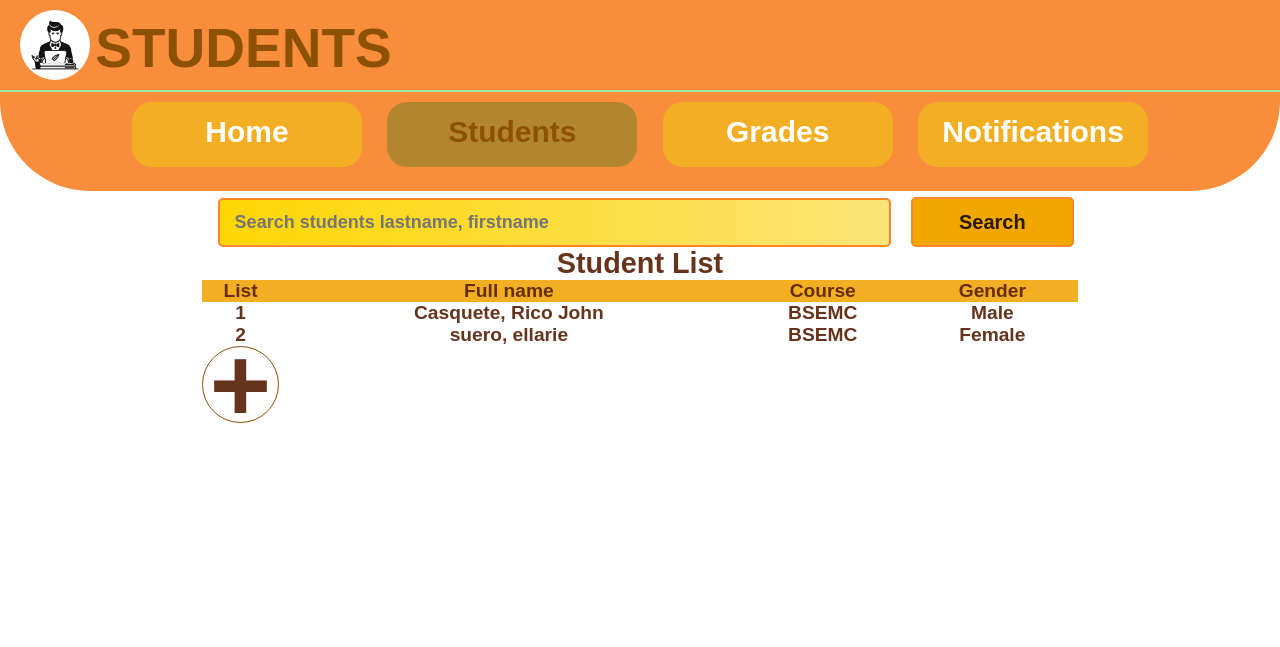
After one commit to rakehoe/imdb, a PHP site: page /Hometabs/studentStats.php in a window 1280 px wide. The commit adds this page. Shown: the top 647 px of the page. Run offline with PHP 8.4, Linux system fonts and the light colour scheme; a user stored in the database is signed in; data comes from the database, SQL or seed files in the repository.

Commit message:
New day new update

```diff
--- a/DBconnect.php
+++ b/DBconnect.php
@@ -84,7 +84,6 @@ if (isset($_POST['login_user'])) {
   }
 }
 
-
 $SLastName = "";
 $SFirstName = "";
 $Course = "";
@@ -110,7 +109,6 @@ if (isset($_POST['reg_students'])) {
 
   // Finally, register user if there are no errors in the form
   if (count($errors) == 0) {
-
   	$query = "INSERT INTO students (Course, LastName, FirstName, Gender,YearLevel)  VALUES('$Course', '$SLastName', '$SFirstName', '$Gender','$YearLevel')";
   	mysqli_query($DataBase, $query);
   	$_SESSION['success'] = "Added a students successfully";
@@ -118,5 +116,60 @@ if (isset($_POST['reg_students'])) {
   }
 }
 
+// Initialize $Filter with an empty string or a default value
+$Filter = [
+  'Course' => '',
+  'Year' => '',
+];$defaults = [
+  'Course' => '',
+  'Year' => '',
+];
+
+// Check if the form has been submitted and the filter is set
+  foreach ($Filter as $key => $value) {
+    if (isset($_POST[$key])) {
+      $Filter[$key] = $_POST[$key];
+    }
+  }
+
+// Function to check and set the selected attribute
+function FILTER($Value, $SValue) {
+  return $Value == $SValue? 'selected' : '';
+}
+
+if (isset($_POST['reset'])) {
+  // Reset the values
+  $Filter = $defaults;
+}
+
+
+//Searching for students
+$search = "";
+if (isset($_POST['Search'])){
+  // receive all input values from the form
+  $search = mysqli_real_escape_string($DataBase, $_POST['Search']);
+
+  $sql = "SELECT * FROM students";
+  $result = $DataBase -> query($sql);
+        if ($result==$search){
+          echo "
+          <tr>
+          <td>".$a++."</td>
+          <td>".$row['LastName'].", ".$row['FirstName']."</td>
+          <td>".$row['Course']."</td>
+          <td>".$row['Gender']."</td>
+          </tr>
+          ";
+
+        }
+  if ($result -> num_rows > 0){
+      while ($row = $result -> fetch_assoc()){
+      }
+  }
+
+
+}
+ini_set('display_errors', 1);
+error_reporting(E_ALL);
 
 ?>
--- a/Hometabs/homestyle.css
+++ b/Hometabs/homestyle.css
@@ -1,7 +1,10 @@
 * {
   margin: 0px;
   padding: 0px;
-  color: #143435;
+  color: #572006e8;
+  font-family: "Poppins", sans-serif;
+  font-weight: 800;
+  font-style: normal;
 }
 
 body {
@@ -9,9 +12,10 @@ body {
   width: auto;
   font-size: 120%;
   font-family: axiforma;
+  flex-direction: row;
   font-weight: 500;
+}
 
-}
 
 #links {
   color: aquamarine;
@@ -55,8 +59,103 @@ h1{
   font-size: 55px;
   font-family: "Paytone One", sans-serif;
   font-weight: 900;
-  /* line-height: 70px; */
   vertical-align: 45%;
+}
+
+#add-icon{
+  margin: auto;
+  width: 75px;
+  line-height: 75px;
+  vertical-align: 20%;
+  text-align:center;
+  border-radius:50%;
+  font-size:70px;
+  border: 1px solid #8D5103;
+  background: white;
+}
+
+form,
+.content {
+  position: relative;
+  width: 70vw;
+  margin: auto auto 20px auto;
+  padding: 1px 20px 200px 20px;
+  border-radius: 0px 0px 10px 10px;
+}
+
+.input-group {
+  margin: 20px auto 0px 0px;
+}
+
+.input-group label {
+  display: block;
+  text-align: left;
+  margin: 3px;
+}
+
+.input-group input {
+  margin: auto;
+  vertical-align: 50%;
+  color: rgb(0, 0, 0);
+  height: 45px;
+  width: 95%;
+  font-size: 18px;
+  border-radius: 5px;
+
+  background-image: linear-gradient(90deg, #FFD603, #FAE579);
+  border: 2px solid #FF8627;
+}
+
+input[type = "text"]::placeholder{
+  padding-left: 15px;
+}
+
+.btn {
+  display: block;
+  height: 50px;
+  width: 95%;
+  font-size: 20px;
+  text-align: center;
+  color: #291802;
+  border: 2px solid #FF8627;
+  background: #F0A800;
+  border-radius: 5px;
+  margin:auto;
+}
+.btn:hover{
+  background: #f0a80017;
+  border: 2px solid #F0A800;
+  color: rgb(39, 15, 0);
+}
+select{
+  display: block;
+  height: 50px;
+  width: 95%;
+  font-size: 20px;
+  text-align: center;
+  color: #291802;
+  border: 2px solid #FF8627;
+  background-image: linear-gradient(90deg, #FFD603, #FAE579);
+  border-radius: 5px;
+  margin:auto;
+}
+
+
+table{
+  width: 100%;
+  margin-left: auto;
+  margin-right: auto;
+  border-spacing: 0px;
+  text-align: center;
+  padding: 5px 10px;
+}
+table .list{
+  margin-left: auto;
+  margin-right: auto;
+}
+
+th{
+  background: #F3AF24;
 }
 
 
@@ -100,6 +199,8 @@ h1{
   border-radius: 20px;
 }
 
+
+
 .tabs:hover {
   background: #b1862f;
 
--- /dev/null
+++ b/Hometabs/studentStats.php
@@ -0,0 +1,95 @@
+<?php include('..//DBconnect.php')?>
+<?php
+  if (!isset($_SESSION['Username'])) {
+  	$_SESSION['msg'] = "You must log in first";
+  	header('location: ../login.php');
+  }
+  if (isset($_GET['logout'])) {
+  	session_destroy();
+  	unset($_SESSION['Username']);
+  	header("location: ../login.php");
+  }
+?>
+<!DOCTYPE html>
+<html>
+
+<head>
+    <meta charset="utf-8">
+    <meta name="viewport" content="width=device-width, initial-scale=1">
+    <title>Student List</title>
+
+    <link rel="stylesheet" href="homestyle.css">
+</head>
+
+<body>
+    <header>
+        <div class="header">
+            <div class="title">
+                <img src="../img/Logo.png" width="70" height="70" usemap="#workmap" style="background: #ffffff;">
+                <map name="workmap">
+                    <area shape="rect" coords="0, 0,70, 70" href="home.php" alt="Logo">
+                </map>
+                <h1>STUDENTS</h1>
+                <br>
+            </div>
+            <a class="tabs" href="home.php">Home</a>
+            <a class="tabs" id="active" href="student.php">Students</a>
+            <a class="tabs" href="grades.php">Grades</a>
+            <a class="tabs" href="notifications.php">Notifications</a>
+            <br>
+        </div>
+    </header>
+<form >
+        <table>
+            <tr class="input-group">
+                <form action="student.php" method="post">
+                    <td colspan='3'>
+                        <div><input type="text" placeholder="Search students lastname, firstname"></div>
+                    </td>
+                    <td class="input-group">
+                        <div id="signup">
+                            <button type="submit" class="btn" name="Search">Search</button>
+                        </div>
+                    </td>
+
+                </form>
+            </tr>
+        <tr><td colspan='4'><h2>Student List</h2></td></tr>
+        <tr>
+        <th style="width=10%">List</th>
+        <th style="width=50%">Full name</th>
+        <th>Course</th>
+        <th>Gender</th>
+        </tr>
+
+            <?php
+    $sql = "SELECT * FROM students";
+    $result = $DataBase -> query($sql);
+    if ($result -> num_rows > 0){
+        $a = 1;
+        while ($row = $result -> fetch_assoc()){
+            echo "
+            <tr>
+            <td>".$a++."</td>
+            <td>".$row['LastName'].", ".$row['FirstName']."</td>
+            <td>".$row['Course']."</td>
+            <td>".$row['Gender']."</td>
+            </tr>
+            ";
+        }
+    }else{
+        echo"
+        <tr>
+        <td>You dont have any students yet considering registering them</td>
+        </tr>";
+    }
+    ?>
+    <th id="add-icon" style="vertical-align: 40%">
+        <h2><a href="newStudent.php" style=" text-decoration: none; "> + </a></h2>
+    </th>
+</form>
+        </table>
+
+</body>
+
+</html>
--- a/style.css
+++ b/style.css
@@ -34,6 +34,7 @@ h1{
   vertical-align: 20%;
   font-size: 60px;
 }
+
 h2{
   display: inline-block;
   color: #8D5103;
```
Also changed, not shown: Hometabs/Formstyle.css (+12 -8 lines), Hometabs/grades.php (+8 -6 lines), Hometabs/newStudent.php (+30 -18 lines), Hometabs/student.php (+83 -28 lines).
